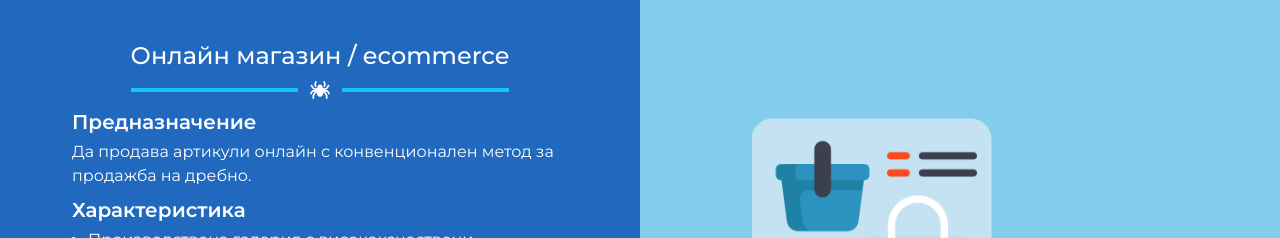
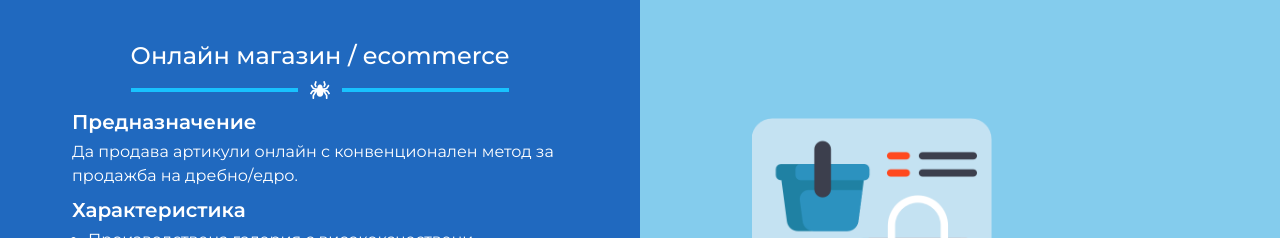
Before and after one commit to StroverIT/Strover, a Next.js app: page /web in a window 1280 px wide. Shown: the part 4280-4518 px from the top of the page. Built offline with nearby package versions, Linux system fonts and the light colour scheme; a web font is replaced by a local one.

Commit message:
fixing text

```diff
--- a/components/web/Pricing.js
+++ b/components/web/Pricing.js
@@ -17,7 +17,7 @@ export default function Pricing() {
 
           <p className="pt-1">
             Да продава артикули онлайн с конвенционален метод за продажба на
-            дребно.
+            дребно/едро.
           </p>
           <h1 className="pt-2 text-xl font-semibold">Характеристика</h1>
           <ul className="pt-1 ml-4 list-disc">
```
